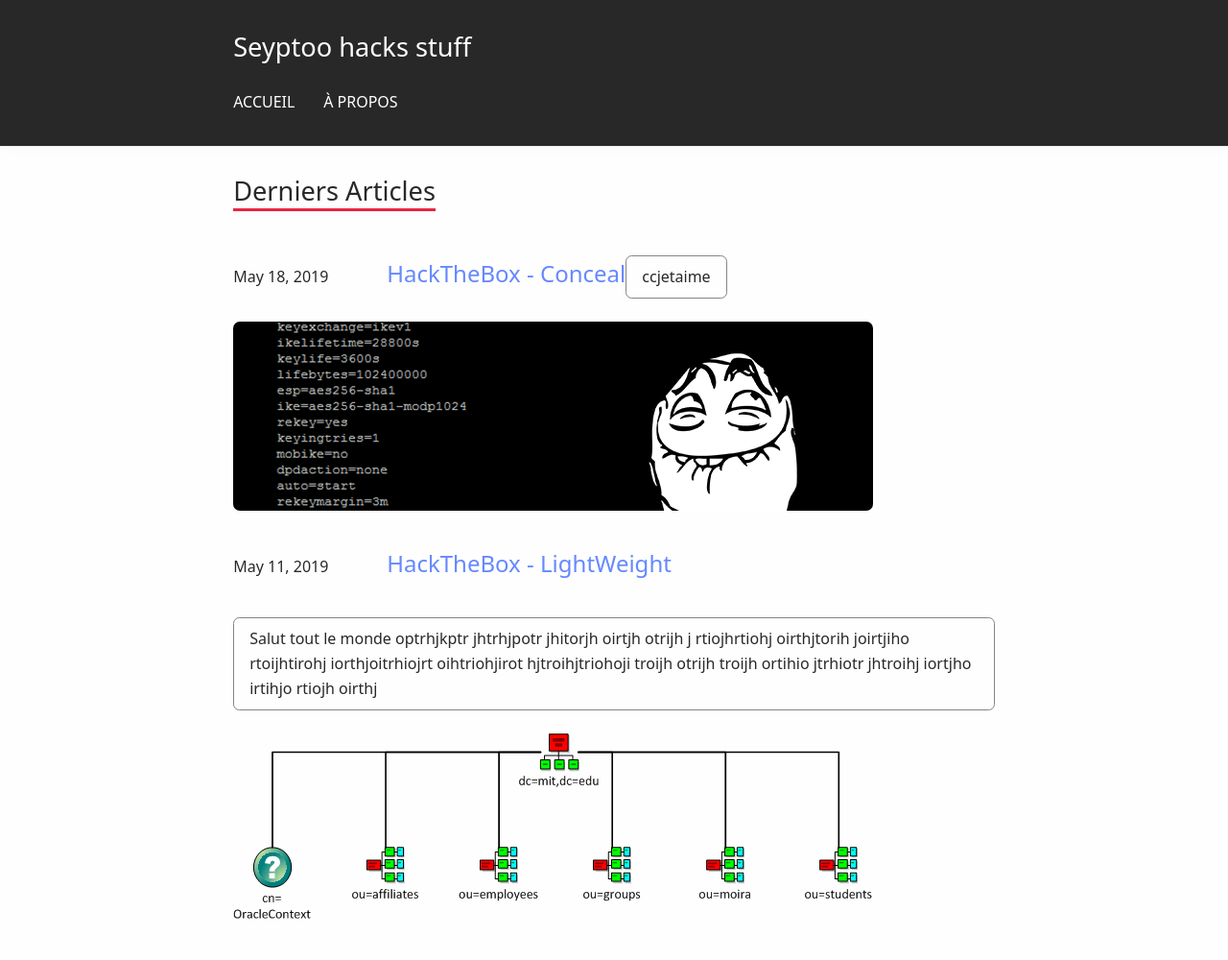
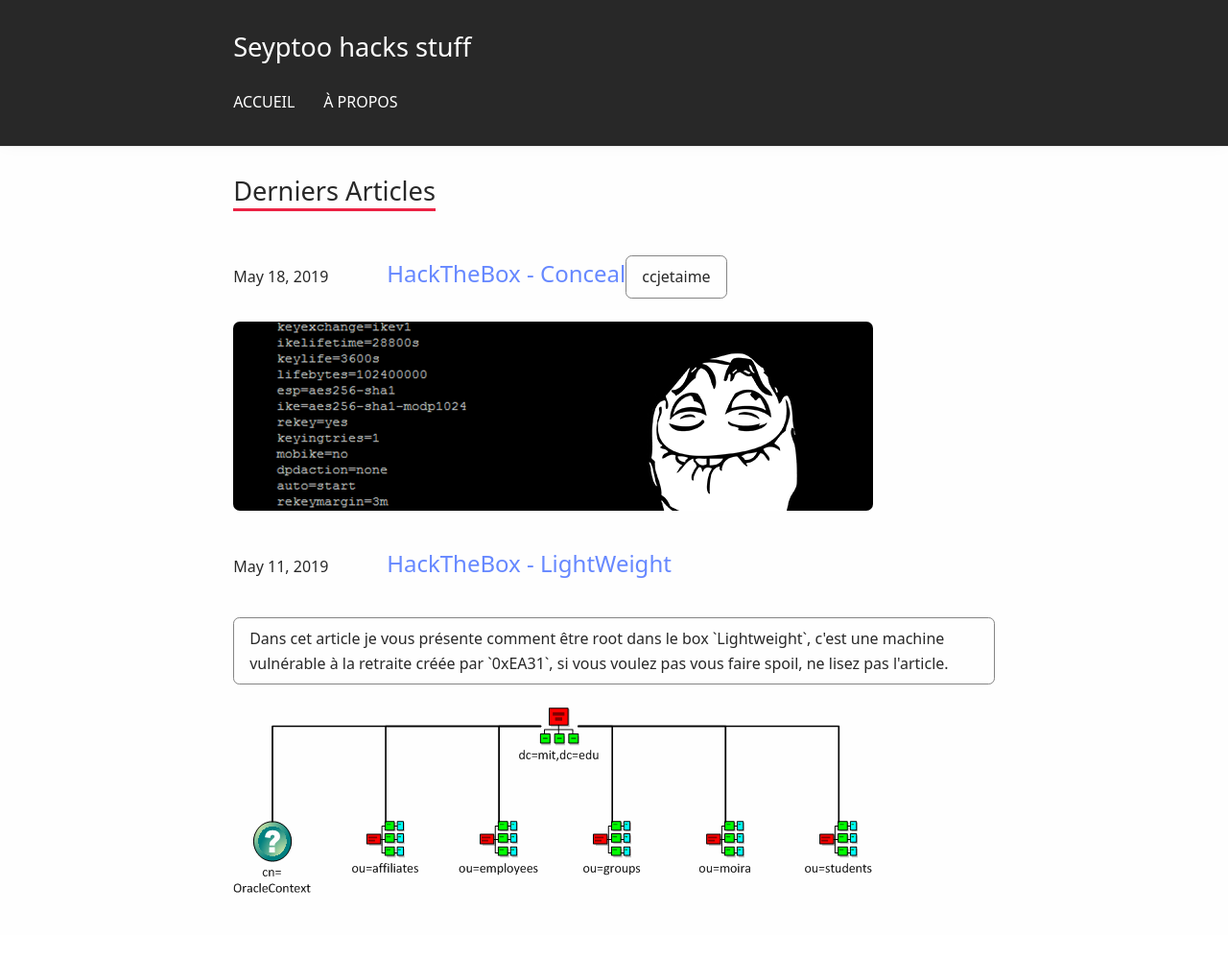
Before and after one commit to Seyptoo/seyptoo.github.io, a Jekyll site: the page built from index.html, in a window 1280 px wide. Shown: the whole page at 96% size. Built offline with Jekyll 4.4.1, drawn with Linux system fonts in a browser that asks for light colours; the list of posts is cut into pages by our own code; after the commit the page ends 974 px from its top, so only the background shows below that.

Commit message:
Update 2019-05-11-hackthebox-lightweight.md

```diff
--- a/_posts/2019-05-11-hackthebox-lightweight.md
+++ b/_posts/2019-05-11-hackthebox-lightweight.md
@@ -1,7 +1,7 @@
 ---
 title: "HackTheBox - LightWeight"
 description: "ldap_hierarchy_mit.png"
-tags: ["Salut tout le monde optrhjkptr jhtrhjpotr jhitorjh oirtjh otrijh j rtiojhrtiohj oirthjtorih joirtjiho rtoijhtirohj iorthjoitrhiojrt oihtriohjirot  hjtroihjtriohoji troijh otrijh troijh ortihio jtrhiotr jhtroihj iortjho irtihjo rtiojh oirthj"]
+tags: ["Dans cet article je vous présente comment être root dans le box `Lightweight`, c'est une machine vulnérable à la retraite créée par `0xEA31`, si vous voulez pas vous faire spoil, ne lisez pas l'article."]
 ---
 
 ![Flower](http://image.noelshack.com/fichiers/2018/52/7/1546159641-capture-du-2018-12-30-09-47-09.png)
```
